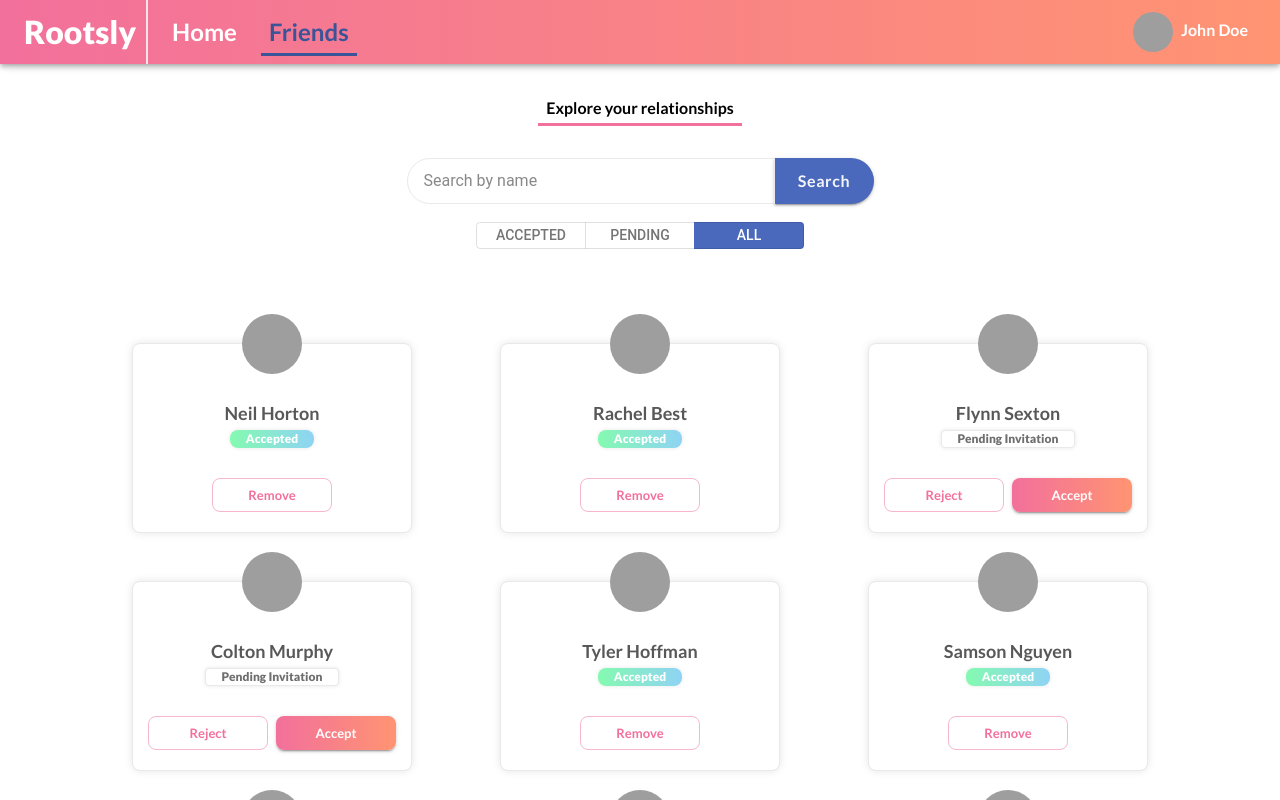
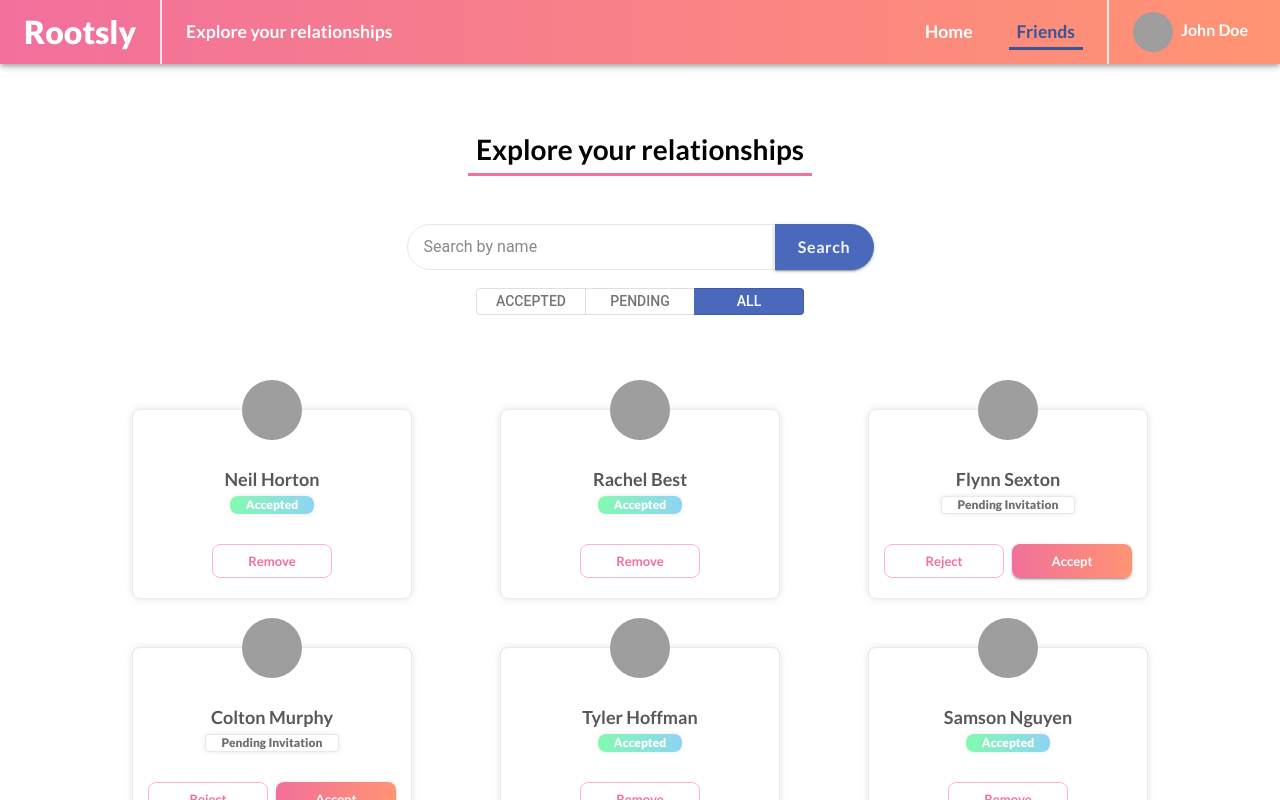
Before and after one commit to konat1993/cc-friends-app, a React (Create React App) app: page /friends in a window 1280 px wide. Shown: the top 800 px of the page. Built offline with nearby package versions, Linux system fonts and the light colour scheme; grey boxes are pictures that could not be loaded.

Commit message:
Replacing nav url links with tag line (explore...), Popover added, list items as url links added, styling

```diff
--- a/src/components/FriendList/friendListSx.js
+++ b/src/components/FriendList/friendListSx.js
@@ -5,7 +5,7 @@ const friendListSx = {
       left: "50%",
       transform: "translate(-50%, -50%)",
       width: 320,
-      bgcolor: "background.paper",
+      backgroundColor: "background.paper",
       boxShadow: 24,
       borderRadius: "4px",
       pt: 2,
--- a/src/components/NavBar/NavBar.js
+++ b/src/components/NavBar/NavBar.js
@@ -10,17 +10,41 @@ import {
   IconButton,
   Avatar,
   Stack,
-  Link
+  Link,
+  Popover,
+  List,
+  ListItemButton,
+  ListItemText,
+  ListItem,
+  ListItemIcon
 } from "@mui/material"
+import HomeIcon from "@mui/icons-material/Home"
+import HandshakeIcon from "@mui/icons-material/Handshake"
 import navBarSx from "./navBarSx"
 
 const paths = [
-  { url: "/", pathText: "Home" },
-  { url: "/friends", pathText: "Friends" }
+  { url: "/", pathText: "Home", Icon: HomeIcon },
+  {
+    url: "/friends",
+    pathText: "Friends",
+    Icon: HandshakeIcon
+  }
 ]
 
 const NavBar = () => {
   const location = useLocation()
+  const [anchorEl, setAnchorEl] = React.useState(null)
+
+  const handleClose = () => {
+    setAnchorEl(null)
+  }
+
+  const handleClick = (event) => {
+    setAnchorEl(event.currentTarget)
+  }
+
+  const open = Boolean(anchorEl)
+  const id = open ? "simple-popover" : undefined
   return (
     <AppBar position="sticky" sx={navBarSx.appBar}>
       <Toolbar>
@@ -42,7 +66,13 @@ const NavBar = () => {
           flexWrap="nowrap"
           flexGrow={1}
         >
+          <Typography variant="h2" color="secondary" sx={navBarSx.tagLine}>
+            Explore your relationships
+          </Typography>
+        </Stack>
+        <Box sx={{ display: { xs: "none", md: "block" } }}>
           {paths.map((path, i) => {
+            const lastIndex = paths.length - 1
             return (
               <Button
                 key={path.pathText}
@@ -51,15 +81,21 @@ const NavBar = () => {
                 to={path.url}
                 color="secondary"
                 disableRipple
-                sx={navBarSx.routeBtn(path, i, location)}
+                sx={navBarSx.routeBtn(path, i, lastIndex, location)}
               >
                 {path.pathText}
               </Button>
             )
           })}
-        </Stack>
-        <Box sx={{ flexGrow: 0, mr: 1 }}>
-          <IconButton sx={{ p: 0, mr: 1 }}>
+        </Box>
+        <Divider
+          orientation="vertical"
+          flexItem
+          sx={{ ...navBarSx.divider, display: { xs: "none", md: "block" } }}
+        />
+
+        <Box sx={{ flexGrow: 0, mr: { xs: 0, xsm: 1 } }}>
+          <IconButton onClick={handleClick} sx={navBarSx.avatarBtn}>
             <Avatar
               src="https://minimaltoolkit.com/images/randomdata/male/3.jpg"
               sx={navBarSx.avatar}
@@ -75,6 +111,47 @@ const NavBar = () => {
           >
             John Doe
           </Typography>
+          <Popover
+            id={id}
+            open={open}
+            anchorEl={anchorEl}
+            onClose={handleClose}
+            anchorOrigin={{
+              vertical: "bottom",
+              horizontal: "right"
+            }}
+            transformOrigin={{
+              vertical: "top",
+              horizontal: "right"
+            }}
+            sx={navBarSx.popover}
+          >
+            <List
+              component="nav"
+              disablePadding
+              aria-label="main mailbox folders"
+              sx={navBarSx.listContainer}
+            >
+              {paths.map((path, i) => {
+                return (
+                  <ListItem key={path.pathText} disablePadding>
+                    <ListItemButton
+                      selected={path.url === location.pathname}
+                      onClick={handleClose}
+                      component={RouterLink}
+                      to={path.url}
+                      sx={navBarSx.listItemBtn}
+                    >
+                      <ListItemIcon>
+                        <path.Icon color="primary" />
+                      </ListItemIcon>
+                      <ListItemText primary={path.pathText} />
+                    </ListItemButton>
+                  </ListItem>
+                )
+              })}
+            </List>
+          </Popover>
         </Box>
       </Toolbar>
     </AppBar>
--- a/src/components/NavBar/navBarSx.js
+++ b/src/components/NavBar/navBarSx.js
@@ -16,14 +16,18 @@ const navBarSx = {
     divider: {
         borderLeftWidth: "1.5px",
         borderColor: "#FFFFFFCC",
-        marginLeft: "10px"
+        ml: { xs: 1.5, xsm: 3 },
+        mr: { xs: 1.5, xsm: 3 }
     },
-    routeBtn: (path, i, location) => ({
+    tagLine: {
+        fontSize: { xs: "0.8rem", sm: "1rem", lg: "1.1rem" }
+    },
+    routeBtn: (path, i, lastIndex, location) => ({
         borderRadius: 0,
         py: 0,
-        ml: i === 0 ? { xs: "8px", sm: "12px", md: "16px" } : 0,
-        mr: { xs: "8px", sm: "16px" },
-        fontSize: { sm: "1rem", md: "1.25rem", lg: "1.5rem" },
+        ml: { xs: "8px", sm: "12px", md: "16px" },
+        mr: i === lastIndex ? 0 : { xs: "8px", sm: "12px" },
+        fontSize: { xs: "0.8rem", sm: "1rem", lg: "1.1rem" },
         borderTop: "3px solid transparent",
         borderBottom:
             path.url === location.pathname
@@ -31,14 +35,28 @@ const navBarSx = {
                 : "3px solid transparent",
         color: path.url === location.pathname ? "#3b5497" : "inherit",
         "&:hover": {
-            bgcolor: "transparent",
+            backgroundColor: "transparent",
             borderBottom: "3px solid #3b5497",
             color: "#3b5497"
         }
     }),
+    popover: { top: "8px", display: { xs: "block", md: "none" } },
+    listContainer: {
+        minWidth: { xsm: "150px" },
+        display: { xs: "block", md: "none" }
+    },
+    listItemBtn: {
+        "&.Mui-selected": {
+            backgroundColor: "deepOcean.main"
+        },
+        "&.Mui-selected .MuiTypography-root, &.Mui-selected .MuiSvgIcon-root": {
+            color: "secondary.main"
+        }
+    },
+    avatarBtn: { p: 0, mr: { xs: 0, xsm: 1 }, ml: { xs: 2, md: 0 } },
     avatar: {
-        width: { xs: "28px", sm: "40px" },
-        height: { xs: "28px", sm: "40px" }
+        width: { xs: "24px", xsm: "32px", sm: "40px" },
+        height: { xs: "24px", xsm: "32px", sm: "40px" }
     },
     name: {
         fontSize: { xs: "0.8rem", sm: "1rem" },
--- a/src/pages/Friends/friendsSx.js
+++ b/src/pages/Friends/friendsSx.js
@@ -4,8 +4,10 @@ const friendsSx = {
         borderColor: "pinky.main",
         width: "fit-content",
         px: 1,
+        pt: 4,
         pb: 0.4,
-        mb: 4
+        mb: 6,
+        fontSize: { xs: "5vw", xsm: "1.75rem" }
     },
     toggleStatusButtonGroup: {
         "& .MuiButtonBase-root ": {
@@ -14,18 +16,18 @@ const friendsSx = {
             p: 0
         },
         "& .MuiButtonBase-root:hover": {
-            bgcolor: "deepOcean.dark",
+            backgroundColor: "deepOcean.dark",
             color: "secondary.main"
         },
         "& .MuiButtonBase-root.Mui-selected:hover": {
-            bgcolor: "deepOcean.main",
+            backgroundColor: "deepOcean.main",
             cursor: "default"
         }
     },
     toggleStatusButton: {
         "&.Mui-selected": {
             color: "secondary.main",
-            bgcolor: "deepOcean.main"
+            backgroundColor: "deepOcean.main"
         },
         "&:hover .MuiTouchRipple-root": {
             display: "none"
```
